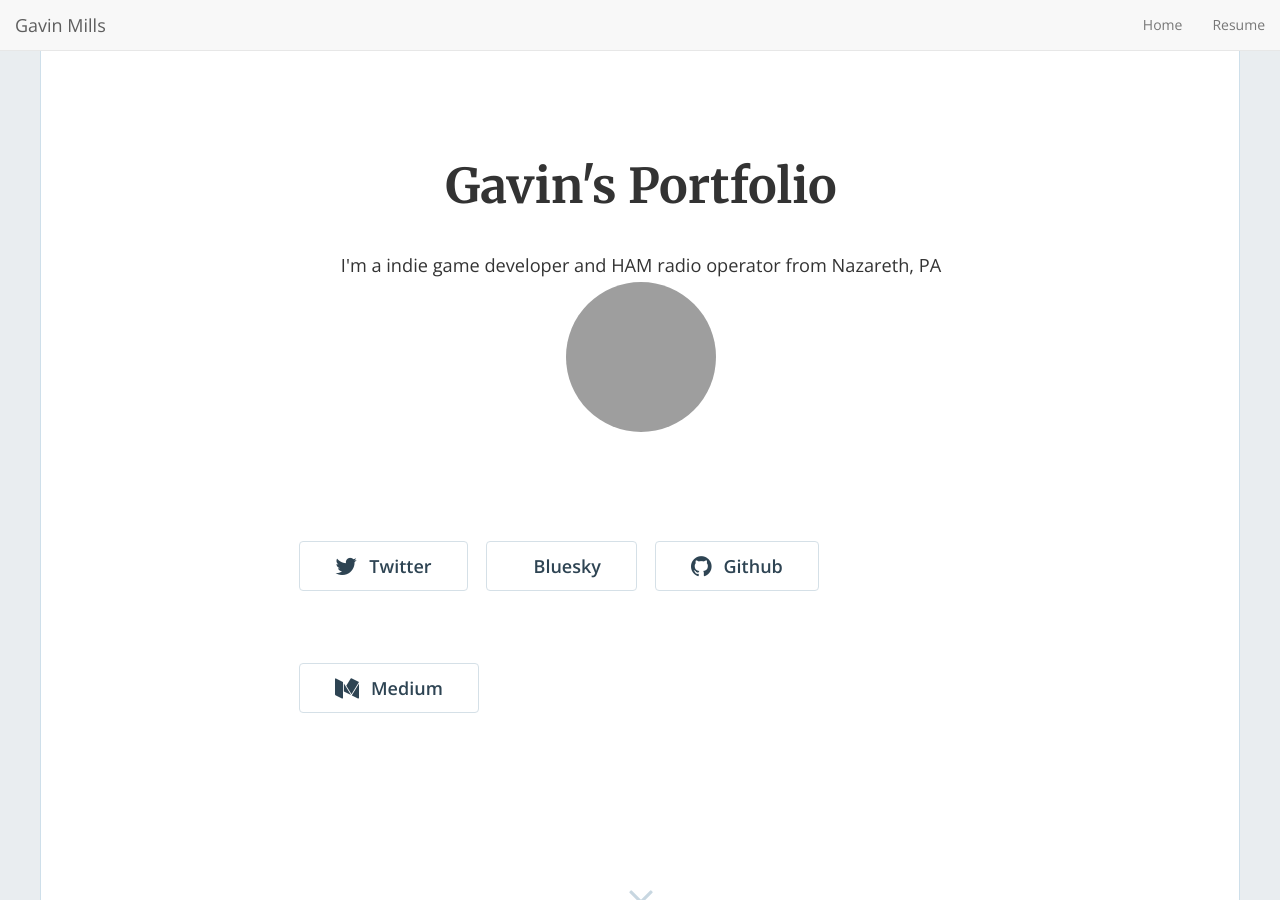
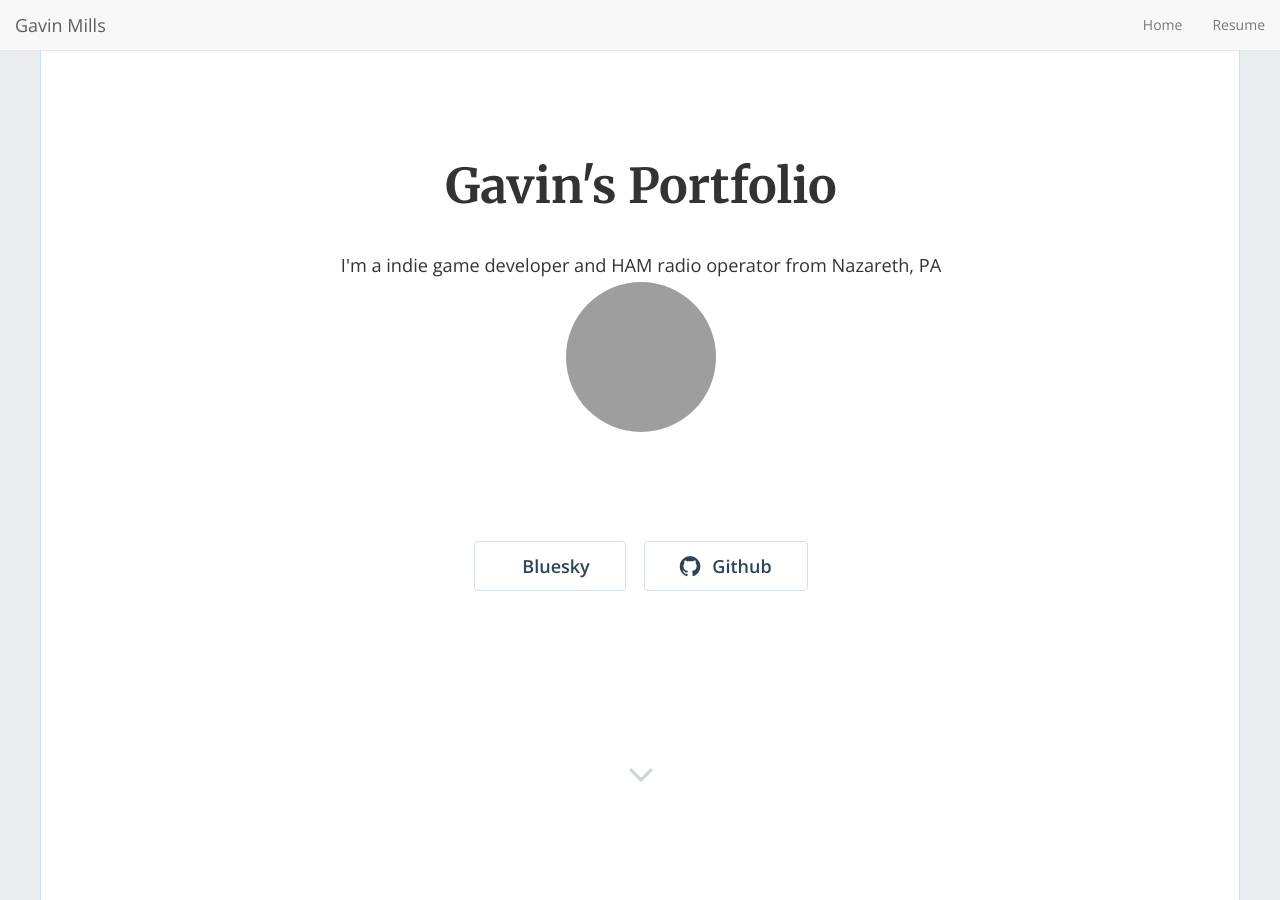
Before and after one commit to GMill728/gmill728.github.io, a Jekyll site: the page built from docs/index.html, in a window 1280 px wide and 900 px high. Built offline with Jekyll 4.4.1, drawn with Linux system fonts in a browser that asks for light colours; nearby versions of some CDN libraries; the list of posts is cut into pages by our own code; grey boxes are pictures that could not be loaded.

Commit message:
Fixed NULL exception

```diff
--- a/docs/_config.yml
+++ b/docs/_config.yml
@@ -24,7 +24,7 @@ profile-picture: /img/posts/me.jpg
 description: "I'm a indie game developer and HAM radio operator from Nazareth, PA"
 #baseurl: "/docs" # the subpath of your site, e.g. /blog
 url: "https://gmill728.github.io/docs" # the base hostname & protocol for your site, e.g. http://example.com
-bluesky_username: felt_curious.bsky.social
+bluesky_username: felt-curious.bsky.social
 github_username:  gmill728
 
 
--- a/docs/_includes/home-hero.html
+++ b/docs/_includes/home-hero.html
@@ -33,16 +33,16 @@
 
           <div class="hero-buttons">
 
-            {% if site.twitter_username != '' %}
+            {% if site.twitter_username%} // != '' --- IGNORE ---
               <a href="https://twitter.com/{{ site.twitter_username }}"><button class="btn btn-default btn-lg"><i class="fa fa-twitter fa-lg"></i>Twitter</button></a>
             {% endif %}
-            {% if site.bluesky_username != '' %}
+            {% if site.bluesky_username %}
               <a href="https://bsky.app/profile/{{ site.bluesky_username }}"><button class="btn btn-default btn-lg"><i class="fa fa-bluesky fa-lg"></i>Bluesky</button></a>
             {% endif %}
-            {% if site.github_username != '' %}
+            {% if site.github_username %}
               <a href="https://github.com/{{ site.github_username }}"><button class="btn btn-default btn-lg"><i class="fa fa-github fa-lg"></i>Github</button></a>
             {% endif %}
-            {% if site.medium_username != '' %}
+            {% if site.medium_username %}
               <a href="https://{{ site.medium_username }}"><button class="btn btn-default btn-lg"><i class="fa fa-medium fa-lg"></i>Medium</button></a>
             {% endif %}
 
```
